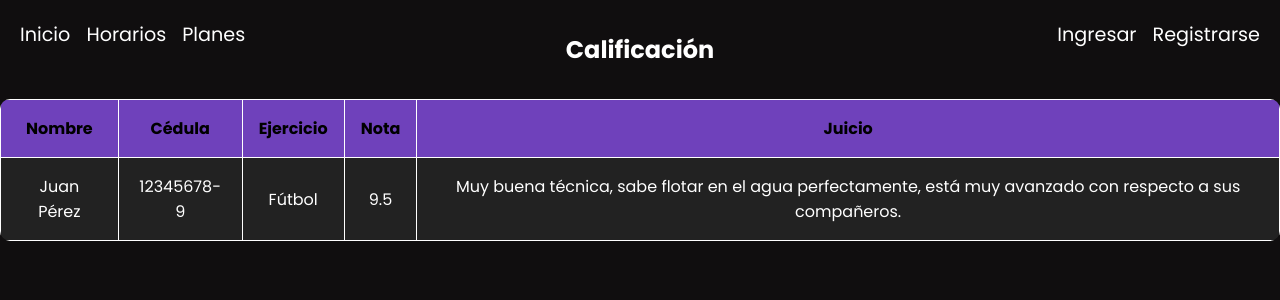
After one commit to Proyecto3Fidat/ProyectoEgreso, a PHP site: template App/Views/Calificaciones.html in a window 1280 px wide. The commit adds this page. Shown: the top 300 px of the page. Run offline with PHP 8.4, Linux system fonts and the light colour scheme; the template is opened without the code that fills it, so the values that code supplies are empty; some libraries are stand-ins or nearby versions.

Commit message:
Calificaciones
Creacion de una pagina de calificaciones para los clientes(muy primitiva)

```diff
--- /dev/null
+++ b/App/Views/Calificaciones.html
@@ -0,0 +1,54 @@
+<!DOCTYPE html>
+<html lang="en">
+<head>
+    <meta charset="UTF-8">
+    <meta name="viewport" content="width=device-width, initial-scale=1.0">
+    <link rel="stylesheet" href="../../Public/css/stylesExtra.css">
+    <link rel="stylesheet" href="../../Public/css/styleCliente.css">
+    <link rel="stylesheet" href="../../Public/css/responsive.css">
+    <script src="https://kit.fontawesome.com/58f9dcf30d.js" crossorigin="anonymous"></script>
+    <title>Calificación</title>
+</head>
+<body>
+    <header>
+        <section class="navhead">
+            <button class="abrirmenu" id="abrir"><i class="fa-solid fa-bars fa-xl" style="color: #ffffff;"></i></button>
+        </section>
+        <nav class="navbar" id="nav">
+            <button class="cerrarmenu" id="cerrar"><i class="fa-solid fa-right-from-bracket fa-xl" style="color: #ffffff;"></i></button>
+                <div class="menu1">
+                    <ul class="listmenu1">
+                        <li><a href="/" class="inicioa">Inicio</a></li>
+                        <li><a href="/horarios" class="inicioa">Horarios</a></li>
+                        <li><a href="/planes" class="inicioa">Planes</a></li>
+                    </ul>
+                </div>
+                <div class="menu2">
+                    <ul class="listmenu2" id="welcome-message">
+                    </ul>
+                </div>
+        </nav>
+    </header>
+<section class="agendaCliente">
+    <h1>Calificación</h1>
+    <table class="horariosCliente">
+        <tr>
+          <th>Nombre</th>
+          <th>Cédula</th>
+          <th>Ejercicio</th>
+          <th>Nota</th>
+          <th>Juicio</th>
+        </tr>
+        <tr>
+          <td>Juan Pérez</td>
+          <td>12345678-9</td>
+          <td>Fútbol</td>
+          <td>9.5</td>
+          <td>Muy buena técnica, sabe flotar en el agua perfectamente, está muy avanzado con respecto a sus compañeros.</td>
+        </tr>
+        </table>
+</section>
+
+    <script src="../../Public/js/script.js"></script>
+</body>
+</html>
--- a/App/Views/cliente.html
+++ b/App/Views/cliente.html
@@ -36,7 +36,7 @@
     </section>
 
     <section class="botones">
-        <a href="#"><button>Ver Calificación</button></a>
+        <a href="../Views/Calificaciones.html"><button>Ver Calificación</button></a>
         <a href="#"><button>Ver Plan actual</button></a>
     </section>
 
--- a/Public/css/styleCliente.css
+++ b/Public/css/styleCliente.css
@@ -97,3 +97,49 @@ h1 {
     text-align: center;
     margin-top: 2rem;
 }
+
+.agendaCliente {
+    margin-top: 0;
+    padding: 0;
+    font-size: 1rem;
+    text-align: center;
+  }
+  .horariosCliente {
+    align-items: center;
+    margin-top: 2rem;
+    padding: 0;
+    width: 100%;
+    border-collapse: collapse;
+    background-color: black;
+    color: white;
+    border-radius: 10px;
+    overflow: hidden;
+  }
+
+  .horariosCliente th, .horariosCliente td {
+    padding: 1rem;
+    text-align: center;
+    border: 1px solid #fff;
+  }
+
+  .horariosCliente th {
+    background-color: #6f41bb;
+    color: black;
+    font-size: 1rem;
+  }
+
+  .horariosCliente td {
+    border-bottom: 1px solid #fff;
+  }
+
+  .horariosCliente tr:nth-child(even) {
+    background-color: #222;
+  }
+
+  .horariosCliente tr:nth-child(odd) {
+    background-color: #222;
+  }
+
+  .horariosCliente td:hover{
+    background-color: #555;
+  }
```
